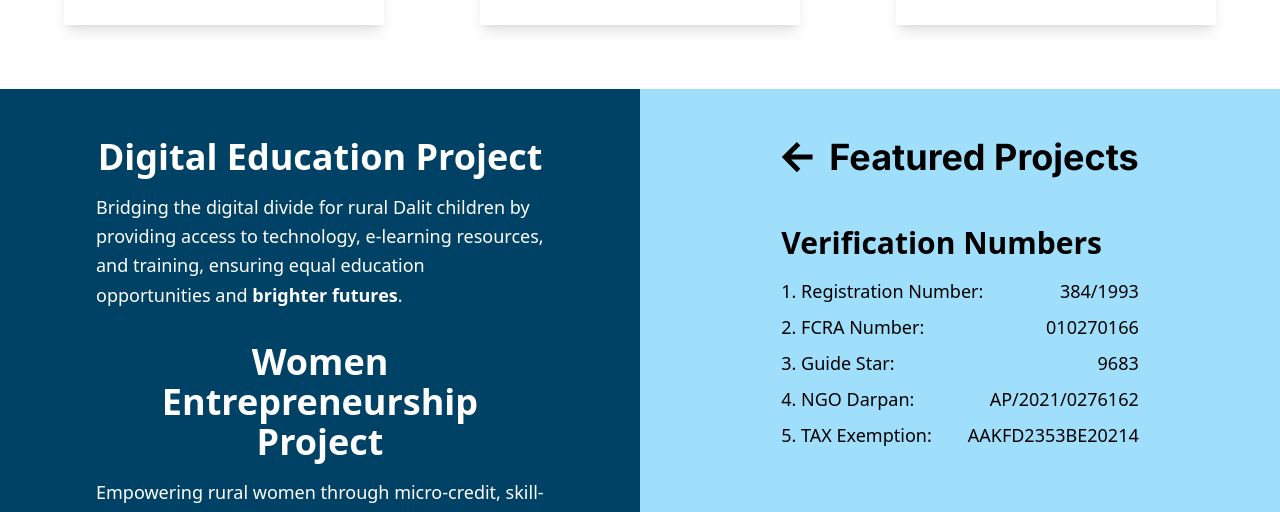
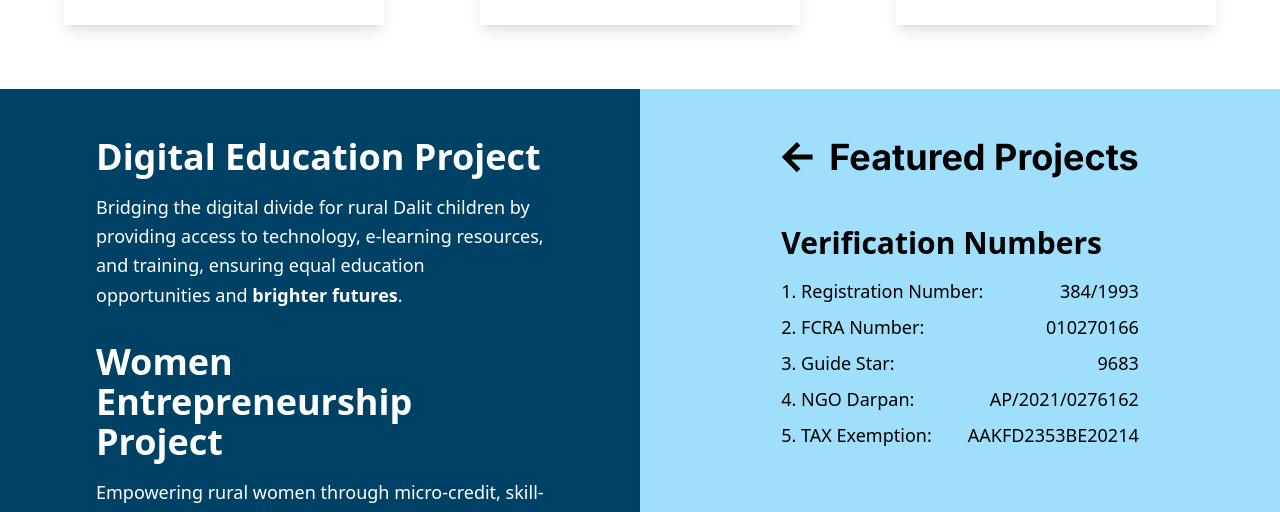
Before and after one commit to dwaindiawebteam-jpg/DWAUI2025, a Next.js app: page / in a window 1280 px wide. Shown: the part 2840-3352 px from the top of the page. Built offline with nearby package versions, Linux system fonts and the light colour scheme; no server answers.

Commit message:
Fix home featuredrprojects heading alignment

```diff
--- a/src/components/home/FeaturedProjects.tsx
+++ b/src/components/home/FeaturedProjects.tsx
@@ -33,7 +33,7 @@ const FeaturedProjects: React.FC<FeaturedProjectsProps> = ({ leftProjects, right
         <div className="max-w-md mx-auto flex flex-col justify-start space-y-8">
           {leftProjects.map((project: LeftProject, idx: number) => (
             <div key={idx}>
-              <h3 className="text-center heading-responsive font-bold mb-4">{project.title}</h3>
+              <h3 className="text-center md:text-left heading-responsive font-bold mb-4">{project.title}</h3>
               <p className="text-center md:text-left text-lg leading-relaxed">
                 {project.content.map((seg: ContentSegment, sidx: number) => (
                   <span key={sidx} style={{ fontWeight: weightMap[seg.weight] }}>
```
